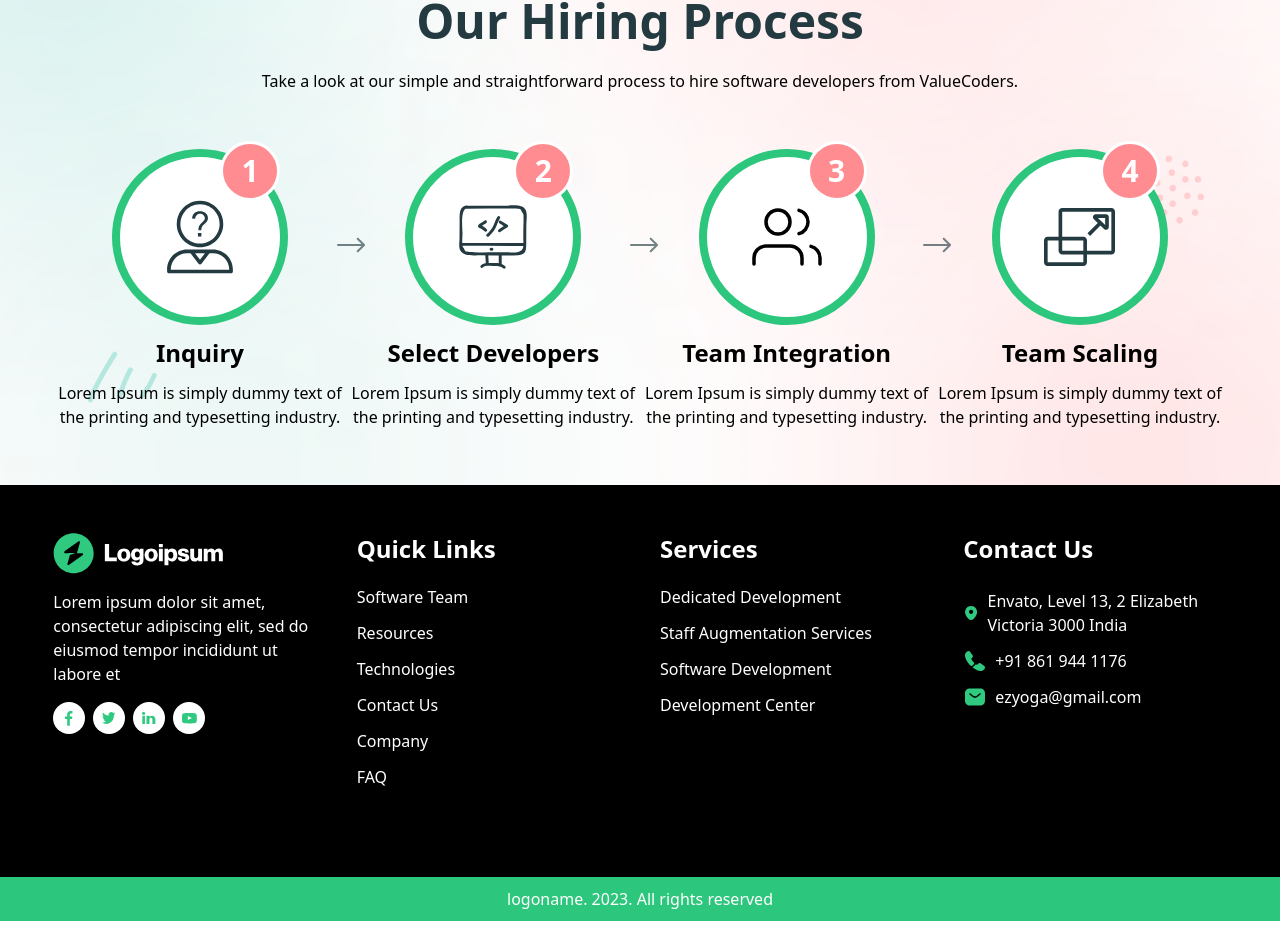
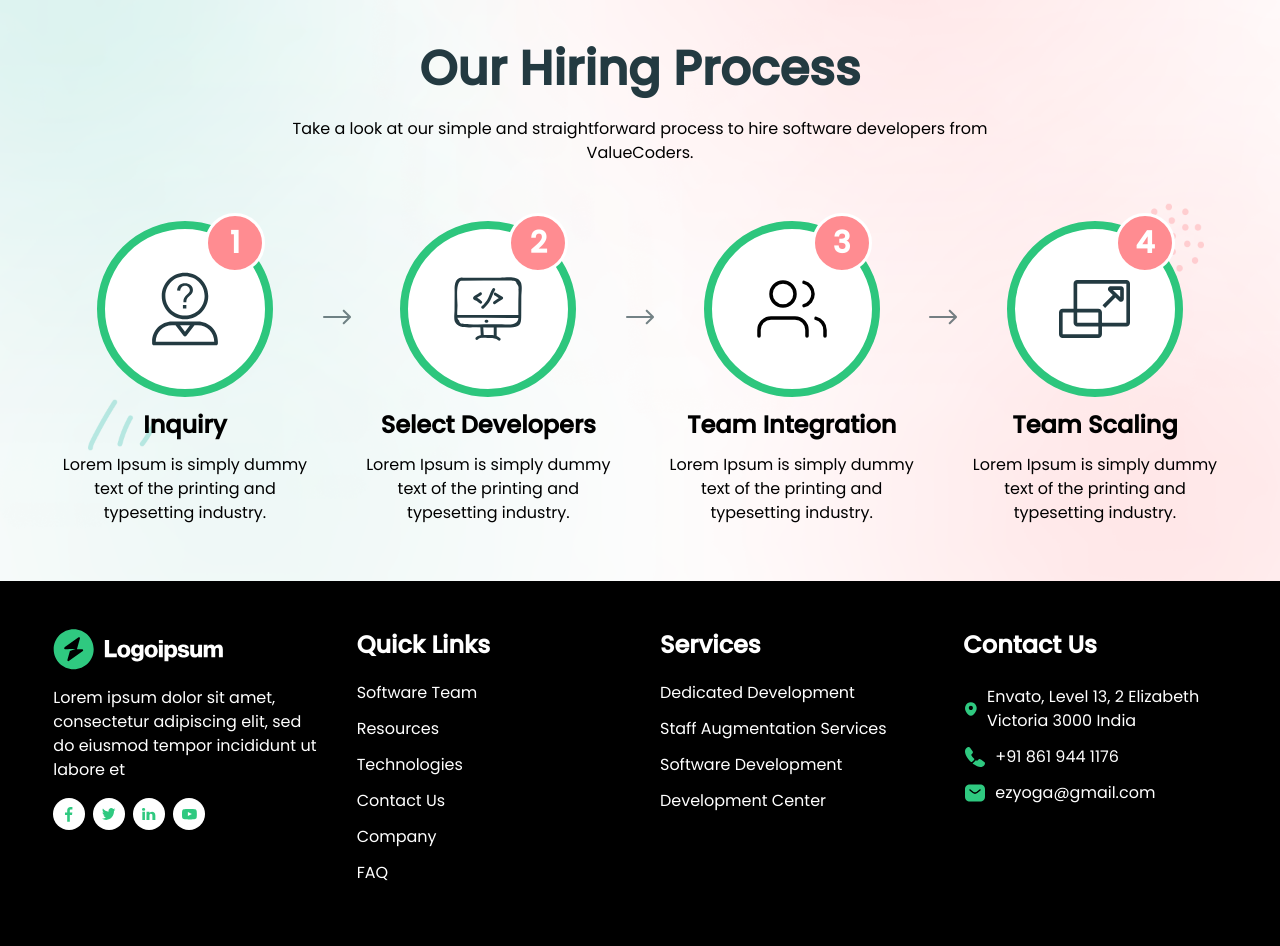
Before and after one commit to SouravBhardwaj997/assignment, a Next.js app: page / in a window 1280 px wide. Shown: the part 4108-5054 px from the top of the page. Before the commit the page ends 5029 px from the top, so only its background shows below. Built offline with nearby package versions, Linux system fonts and the light colour scheme.

Commit message:
Enhance typography and layout across components

```diff
--- a/src/app/layout.tsx
+++ b/src/app/layout.tsx
@@ -1,5 +1,5 @@
 import type { Metadata } from "next";
-import { Geist, Geist_Mono } from "next/font/google";
+import { Geist, Geist_Mono, Poppins } from "next/font/google";
 import "./globals.css";
 import { Navbar } from "@/components/Global/Navbar";
 import { Footer } from "@/components/Global/Footer";
@@ -14,6 +14,11 @@ const geistMono = Geist_Mono({
   subsets: ["latin"],
 });
 
+const poppins = Poppins({
+  variable: "--font-poppins",
+  weight: ["400", "500"],
+});
+
 export const metadata: Metadata = {
   title: "Create Next App",
   description: "Generated by create next app",
@@ -25,9 +30,9 @@ export default function RootLayout({
   children: React.ReactNode;
 }>) {
   return (
-    <html lang="en">
+    <html lang="en" className={poppins.className}>
       <body
-        className={`${geistSans.variable} ${geistMono.variable} antialiased`}
+        className={`${geistSans.variable} ${geistMono.variable}  ${poppins.variable} antialiased`}
       >
         <Navbar />
         {children}
--- a/src/components/Elements/HiringProcessCard.tsx
+++ b/src/components/Elements/HiringProcessCard.tsx
@@ -22,7 +22,7 @@ export const HiringProcessCard = ({
         </div>
       </div>
       {showRightArrow && (
-        <div className="absolute top-20 -right-5">
+        <div className="absolute top-20 -right-9">
           <RightArrow />
         </div>
       )}
--- a/src/components/Global/Navbar.tsx
+++ b/src/components/Global/Navbar.tsx
@@ -7,7 +7,7 @@ import { ArrowIcon } from "../icons/Arrow";
 export const Navbar = () => {
   return (
     <Container>
-      <div className="py-4 flex  justify-between items-center">
+      <div className="py-4 flex font-poppins justify-between items-center">
         <Link href="/" className="flex gap-2 items-center font-bold text-xl">
           <Logo />
         </Link>
--- a/src/components/Sections/HiringProcessSection.tsx
+++ b/src/components/Sections/HiringProcessSection.tsx
@@ -38,7 +38,7 @@ export const HiringProcessSection = () => {
           Take a look at our simple and straightforward process to hire software
           developers from ValueCoders.
         </p>
-        <div className="grid grid-cols-4 mt-8">
+        <div className="grid grid-cols-4 mt-8 gap-10">
           {hiringProcessData.map((data, i) => (
             <HiringProcessCard
               showRightArrow={hiringProcessData.length - 1 !== i}
--- a/src/components/Sections/TrustFactorSection.tsx
+++ b/src/components/Sections/TrustFactorSection.tsx
@@ -22,7 +22,7 @@ export const TrustFactorSection = () => {
             />
           </div>
           <div className="flex flex-col justify-center gap-6 w-1/2">
-            <p className="text-4xl font-semibold">
+            <p className="text-4xl leading-normal font-semibold">
               Top Companies Trust ValueCoders For Hiring Software Developers
             </p>
             <p className="leading-normal">
```
